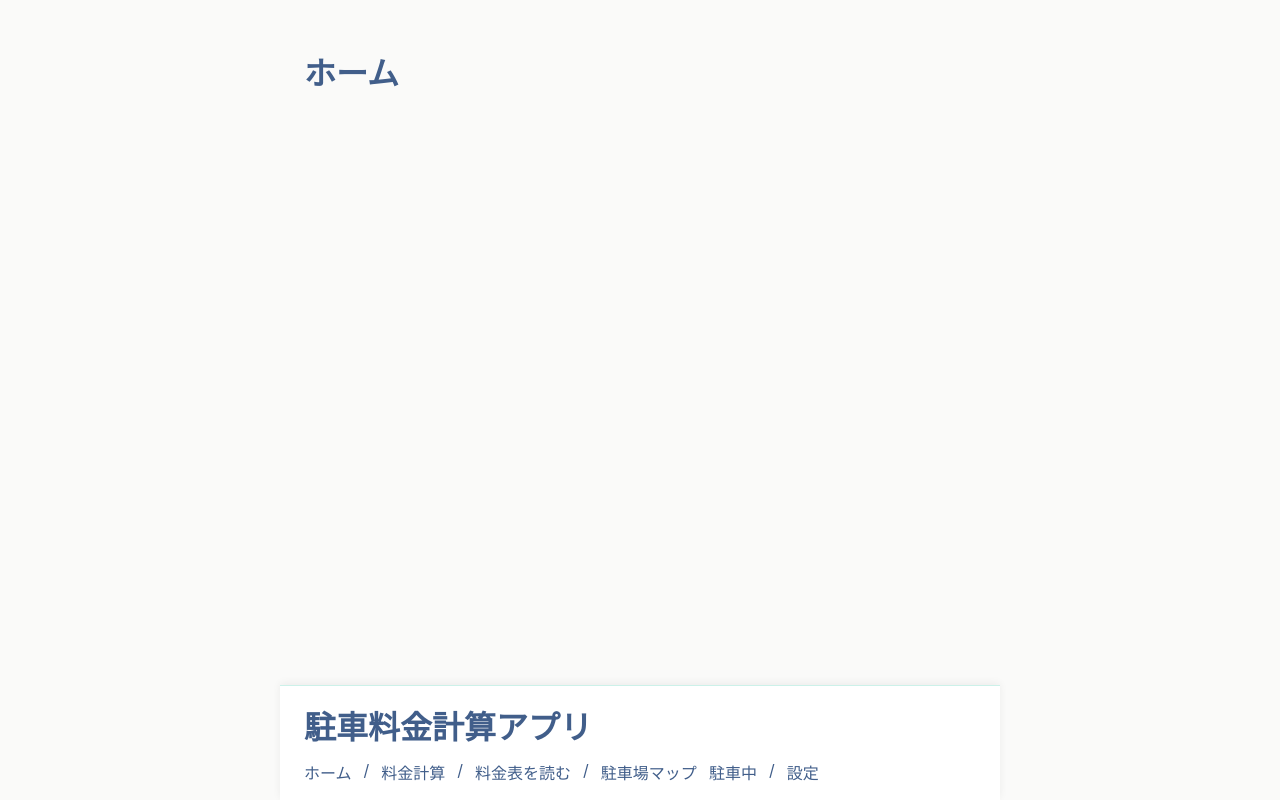
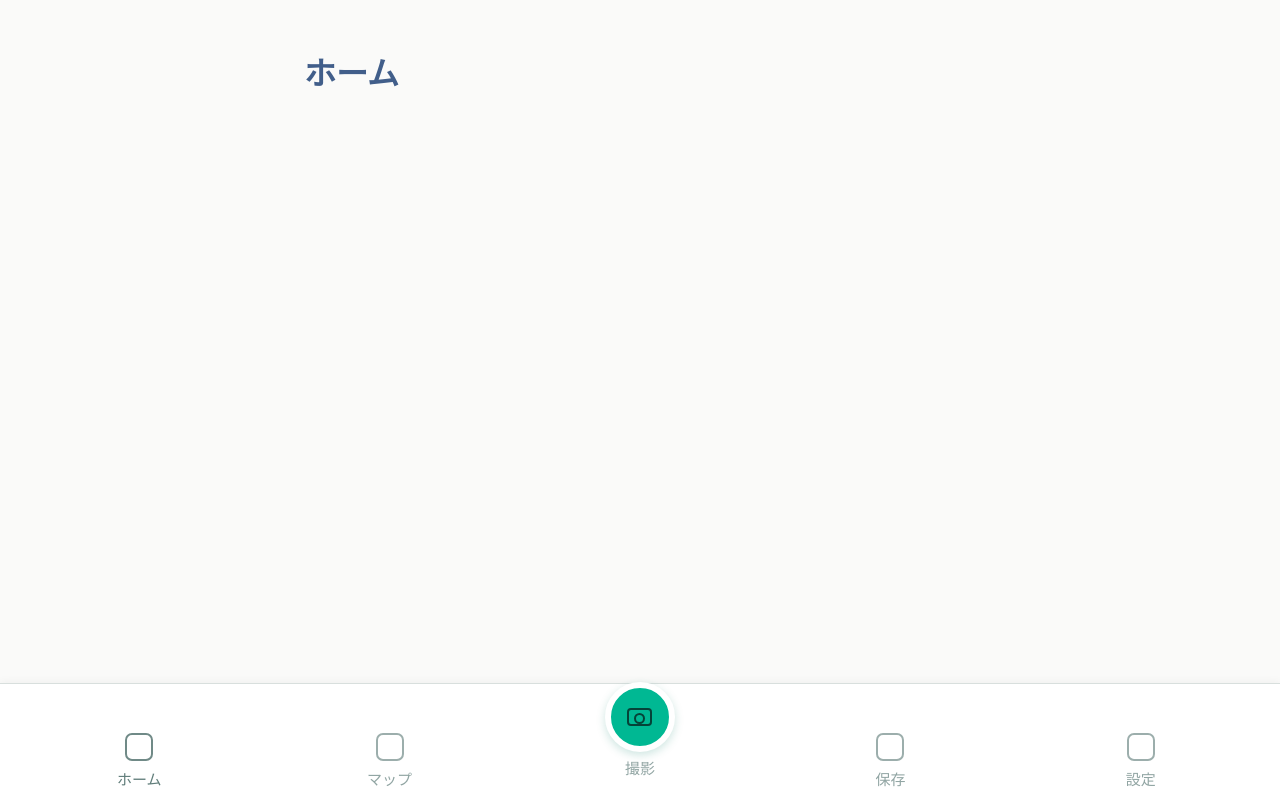
Before and after one commit to raito723/tyuusha, a React (Vite) app in the folder parking-fee-app/: page / in a window 1280 px wide. Built offline with nearby package versions, Linux system fonts and the light colour scheme.

Commit message:
bottomボタンデザイン
デザインをかえた

```diff
--- a/parking-fee-app/src/App.jsx
+++ b/parking-fee-app/src/App.jsx
@@ -1,55 +1,52 @@
-import { useState, useEffect } from "react";
-import { BrowserRouter, Link, Route, Routes } from "react-router-dom";
+import { BrowserRouter, NavLink, Route, Routes } from "react-router-dom";
 import { FeeCalculatorPage } from "./pages/FeeCalculatorPage";
 import { HomePage } from "./pages/HomePage";
 import { SettingsPage } from "./pages/SettingsPage";
+import { ParkingActivePage } from "./pages/ParkingActivePage";
+import { ParkingMapPage } from "./pages/ParkingMapPage";
 import { PhotoOcrPage } from "./pages/PhotoOcrPage";
-import { ParkingMapPage } from "./pages/ParkingMapPage";
-import { ParkingActivePage } from "./pages/ParkingActivePage";
 import { NotificationToast } from "./components/NotificationToast";
-import { getActiveSession } from "./lib/sessionStorage";
 
 function App() {
-  const [hasActiveSession, setHasActiveSession] = useState(false);
-
-  useEffect(() => {
-    const checkSession = () => {
-      setHasActiveSession(!!getActiveSession());
-    };
-    checkSession();
-    const interval = setInterval(checkSession, 2000);
-    return () => clearInterval(interval);
-  }, []);
-
   return (
     <BrowserRouter>
       <main>
         <header>
           <h1>駐車料金計算アプリ</h1>
 
-          <nav>
-            <Link to="/">ホーム</Link>
-            {" / "}
-            <Link to="/calculator">料金計算</Link>
-            {" / "}
-            <Link to="/ocr">料金表を読む</Link>
-            {" / "}
-            <Link to="/map">駐車場マップ</Link>
-            <Link to="/parking" style={{ fontWeight: hasActiveSession ? "bold" : "normal", color: hasActiveSession ? "#c62828" : undefined }}>
-              {hasActiveSession ? "🔴 駐車中" : "駐車中"}
-            </Link>
-            {" / "}
-            <Link to="/settings">設定</Link>
+          <nav className="bottom-navigation" aria-label="メインメニュー">
+            <NavLink to="/" end className="bottom-navigation-item">
+              <span className="bottom-navigation-icon" aria-hidden="true" />
+              <span>ホーム</span>
+            </NavLink>
+            <NavLink to="/map" className="bottom-navigation-item">
+              <span className="bottom-navigation-icon" aria-hidden="true" />
+              <span>マップ</span>
+            </NavLink>
+            <NavLink to="/ocr" className="bottom-navigation-item bottom-navigation-camera">
+              <span className="bottom-navigation-camera-button">
+                <span className="bottom-navigation-icon" aria-hidden="true" />
+              </span>
+              <span>撮影</span>
+            </NavLink>
+            <NavLink to="/calculator" className="bottom-navigation-item">
+              <span className="bottom-navigation-icon" aria-hidden="true" />
+              <span>保存</span>
+            </NavLink>
+            <NavLink to="/settings" className="bottom-navigation-item">
+              <span className="bottom-navigation-icon" aria-hidden="true" />
+              <span>設定</span>
+            </NavLink>
           </nav>
         </header>
 
         <Routes>
           <Route path="/" element={<HomePage />} />
           <Route path="/calculator" element={<FeeCalculatorPage />} />
-          <Route path="/ocr" element={<PhotoOcrPage />} />
-          <Route path="/map" element={<ParkingMapPage />} />
           <Route path="/parking" element={<ParkingActivePage />} />
           <Route path="/settings" element={<SettingsPage />} />
+          <Route path="/map" element={<ParkingMapPage />} />
+          <Route path="/ocr" element={<PhotoOcrPage />} />
         </Routes>
 
         {/* リアルタイム通知トースト */}
--- a/parking-fee-app/src/index.css
+++ b/parking-fee-app/src/index.css
@@ -36,28 +36,95 @@ header {
   z-index: 10;
   inset-inline: 0;
   bottom: 0;
-  width: min(100%, 720px);
-  margin: 0 auto;
-  padding: 16px 24px calc(16px + env(safe-area-inset-bottom));
+  padding: 0 18px calc(8px + env(safe-area-inset-bottom));
   background: #ffffff;
-  border-top: 1px solid var(--color-border);
-  box-shadow: 0 -2px 8px rgba(0, 0, 0, 0.06);
+  border-top: 1px solid #d8dfdd;
+  box-shadow: 0 -2px 8px rgba(0, 0, 0, 0.04);
 }
 
-nav {
-  display: flex;
-  flex-wrap: wrap;
-  gap: 12px;
-  margin-top: 12px;
+header h1 {
+  display: none;
 }
 
-nav a {
-  color: var(--color-text);
-  text-decoration: none;
+nav.bottom-navigation {
+  display: grid;
+  grid-template-columns: repeat(5, minmax(0, 1fr));
+  align-items: end;
+  height: 108px;
+  gap: 8px;
+  margin: 0;
 }
 
-nav a:hover {
-  text-decoration: underline;
+.bottom-navigation-item {
+  display: flex;
+  height: 76px;
+  min-width: 0;
+  flex-direction: column;
+  align-items: center;
+  justify-content: flex-end;
+  gap: 7px;
+  padding: 8px 4px 3px;
+  color: #91a5a3;
+  text-decoration: none;
+  font-size: 15px;
+  font-weight: 500;
+  transition: color 160ms ease;
+}
+
+.bottom-navigation-item:hover,
+.bottom-navigation-item.active {
+  color: #607d7a;
+}
+
+.bottom-navigation-icon {
+  display: block;
+  width: 28px;
+  height: 28px;
+  border: 2px solid currentColor;
+  border-radius: 7px;
+  opacity: 0.9;
+}
+
+.bottom-navigation-camera {
+  justify-content: flex-start;
+  gap: 5px;
+  padding-top: 0;
+}
+
+.bottom-navigation-camera-button {
+  display: grid;
+  width: 70px;
+  height: 70px;
+  place-items: center;
+  margin-top: -34px;
+  border: 6px solid #ffffff;
+  border-radius: 50%;
+  background: var(--color-primary);
+  box-shadow: 0 3px 10px rgba(0, 123, 101, 0.2);
+  transition: transform 160ms ease, background 160ms ease;
+}
+
+.bottom-navigation-camera-button .bottom-navigation-icon {
+  width: 25px;
+  height: 18px;
+  border-color: #06372f;
+  border-radius: 4px;
+}
+
+.bottom-navigation-camera-button .bottom-navigation-icon::after {
+  content: "";
+  display: block;
+  width: 7px;
+  height: 7px;
+  margin: 3px auto;
+  border: 2px solid #06372f;
+  border-radius: 50%;
+}
+
+.bottom-navigation-camera:hover .bottom-navigation-camera-button,
+.bottom-navigation-camera.active .bottom-navigation-camera-button {
+  background: #008f72;
+  transform: translateY(-2px);
 
 }
 
@@ -133,7 +200,7 @@ button:hover {
   padding: 20px;
   border-radius: 15px;
   background: #ffffff;
-  box-shadow: 0 1px 3px rgba(0,0,0,0.08);
+  box-shadow: 0 1px 3px rgba(0, 0, 0, 0.08);
 }
 
 .error-message {
```
